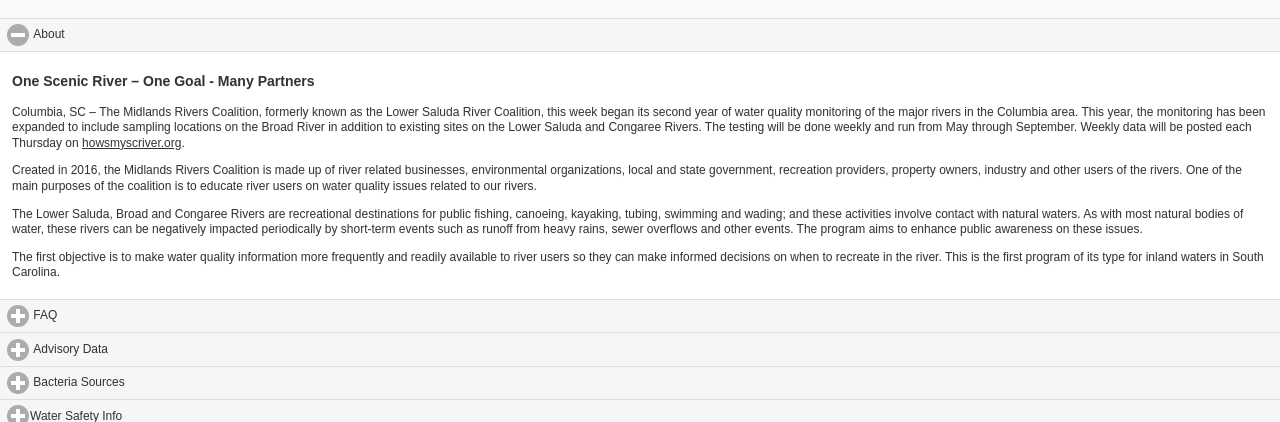
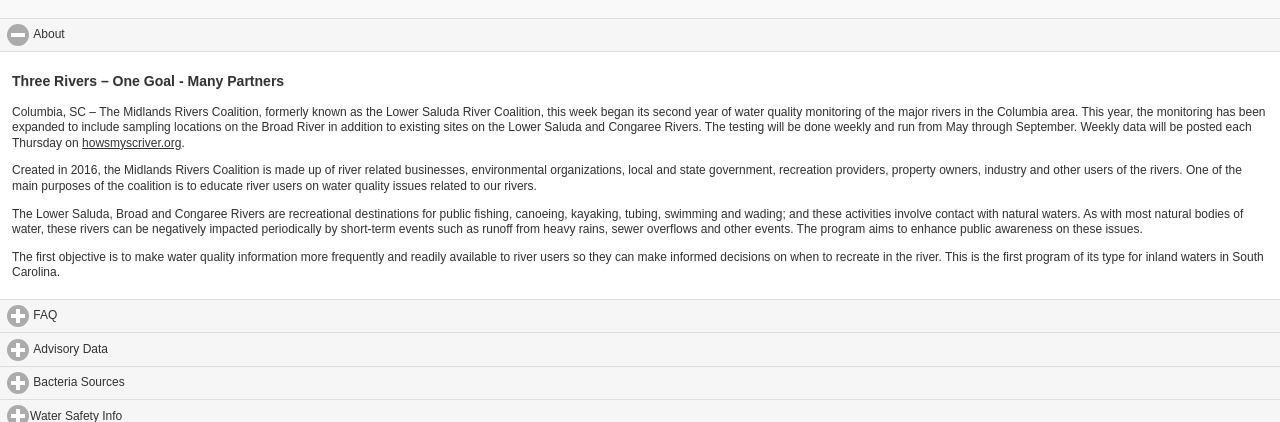
Before and after one commit to DanRamage/river_wq_app, a Flask app: page /saluda in a window 1280 px wide, after a click on "Info". Shown: the part 35-457 px from the top of the page. Run offline with Flask 2, Linux system fonts and the light colour scheme; data that the repository does not hold is empty; parts of the project's set-up code (start-up, migrations or seed data) failed here and were passed over; some libraries are stand-ins or nearby versions.

Commit message:
Changed about page header.

```diff
--- a/app/templates/sc_rivers_index.html
+++ b/app/templates/sc_rivers_index.html
@@ -169,7 +169,7 @@
   <div data-role="collapsible-set" data-inset="false">
     <div id="about" data-role="collapsible" data-collapsed="false">
       <h3>&nbsp;About</h3>
-      <p><h3>One Scenic River – One Goal - Many Partners</h3></p>
+      <p><h3>Three Rivers – One Goal - Many Partners</h3></p>
         <p>
           Columbia, SC – The Midlands Rivers Coalition, formerly known as the Lower Saluda River Coalition,
           this week began its second year of water quality monitoring of the major rivers in the Columbia area.
```
